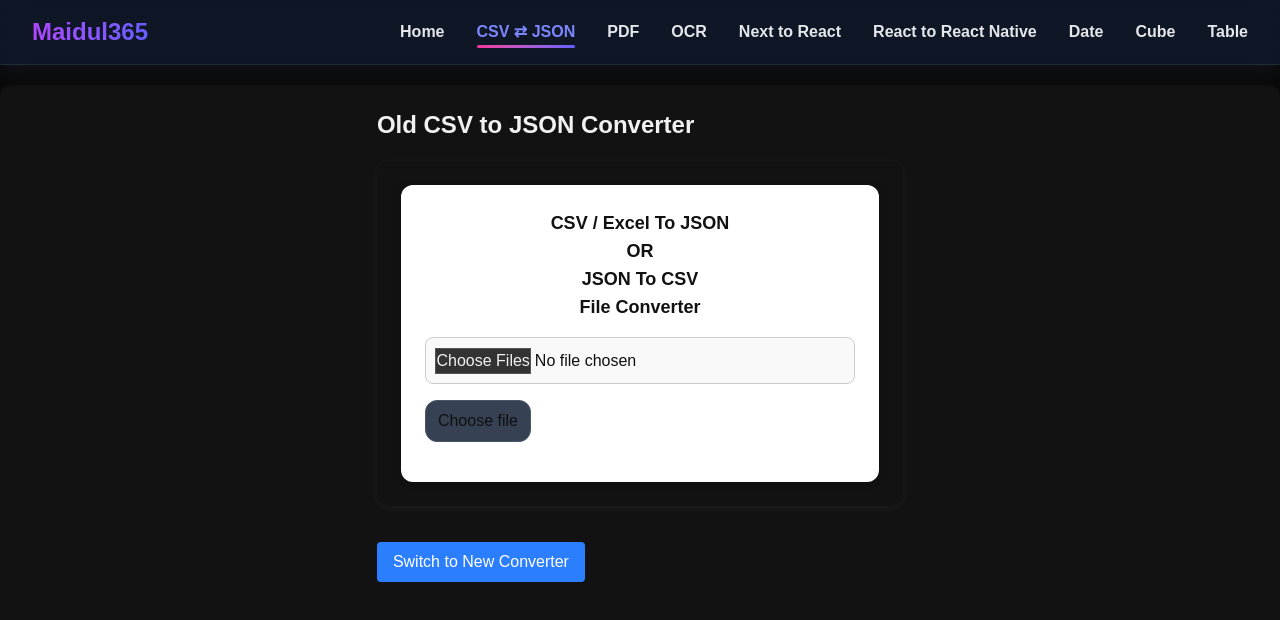
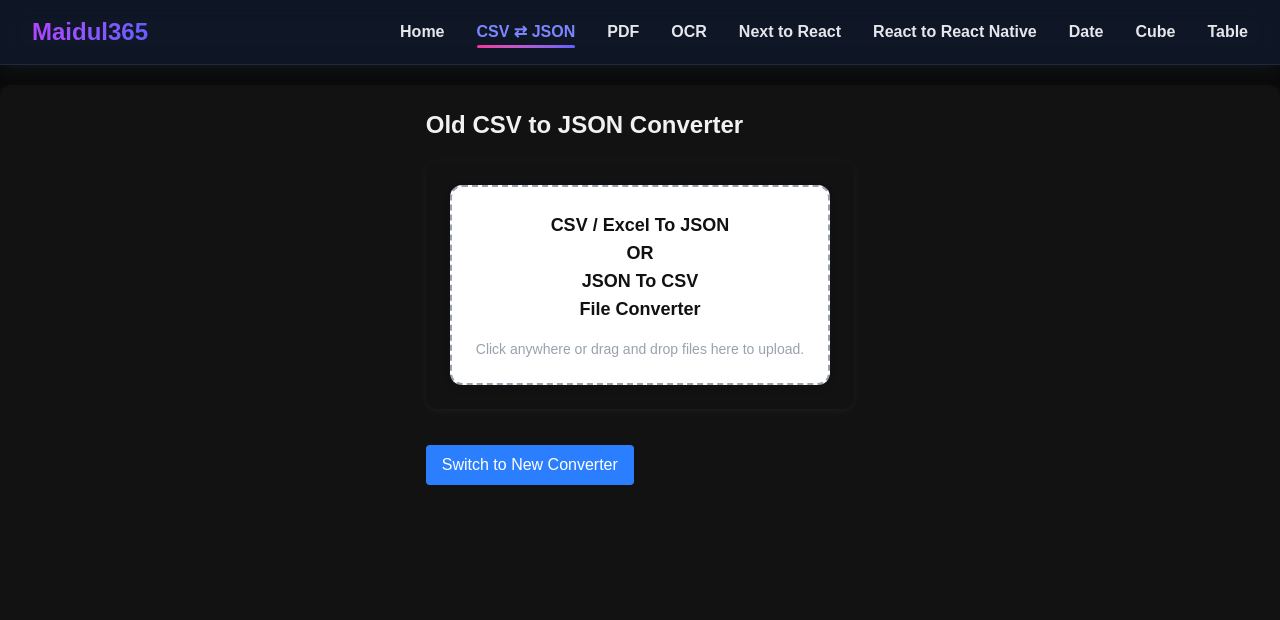
Before and after one commit to ultimate365/maidul365, a Next.js app: page /csvToJson in a window 1280 px wide. Both pictures are taken after a click on the button "Switch to Old Converter". Shown: the top 620 px of the page. Built offline with nearby package versions, Linux system fonts and the light colour scheme.

Commit message:
Updated Footer

```diff
--- a/app/csvToJson/CSV2JSON.jsx
+++ b/app/csvToJson/CSV2JSON.jsx
@@ -9,6 +9,7 @@ export default function CSV2JSON() {
   const inputRef = useRef(null);
   const dropRef = useRef(null);
 
+  const justDropped = useRef(false);
   const onPickFiles = (event) => {
     const selectedFiles = Array.from(event.target.files);
     handleFile(selectedFiles);
@@ -61,7 +62,11 @@ export default function CSV2JSON() {
     e.preventDefault();
     e.stopPropagation();
     const dropped = Array.from(e.dataTransfer.files || []);
+    justDropped.current = true;
     handleFile(dropped);
+    setTimeout(() => {
+      justDropped.current = false;
+    }, 200);
   };
   const onPaste = useCallback(async (e) => {
     const items = e.clipboardData?.items;
@@ -73,6 +78,7 @@ export default function CSV2JSON() {
   }, []);
 
   const downloadFile = (data, fileName, fileType) => {
+    try {
       const blob = new Blob([data], { type: fileType });
       const url = URL.createObjectURL(blob);
       const a = document.createElement("a");
@@ -80,7 +86,12 @@ export default function CSV2JSON() {
       a.download = fileName;
       a.click();
       a.remove();
-    inputRef.current.value = "";
+      URL.revokeObjectURL(url);
+      setTimeout(() => resetFileInput(), 100);
+    } catch (error) {
+      toast.error("Download failed.");
+      console.error(error);
+    }
   };
 
   const convertFile = (fileContent, fileName, extension) => {
@@ -106,7 +117,8 @@ export default function CSV2JSON() {
             )
             .map((row) => {
               const cleanedRow = {};
-              for (const key in row) {
+              const sortedKeys = Object.keys(row).sort();
+              for (const key of sortedKeys) {
                 if (
                   !isNaN(row[key]) &&
                   row[key].length >= 7 &&
@@ -170,7 +182,13 @@ export default function CSV2JSON() {
     <div className="container my-5">
       <div
         ref={dropRef}
-        className="container-main bg-white text-gray-900 dark:bg-gray-900 dark:text-gray-100 p-6 rounded-xl shadow-md transition-colors"
+        className="container-main text-center p-8 border-2 border-dashed border-gray-400 rounded-xl cursor-pointer hover:border-blue-500 hover:bg-gray-50 dark:hover:bg-gray-800 transition-all"
+        onClick={() => {
+          if (justDropped.current) {
+            return;
+          }
+          inputRef.current?.click();
+        }}
       >
         <h3 className="text-lg font-semibold mb-4 text-center">
           CSV / Excel To JSON <br /> OR <br /> JSON To CSV <br /> File Converter
@@ -178,18 +196,15 @@ export default function CSV2JSON() {
         <input
           type="file"
           id="fileInput"
-          className="form-control w-full p-2 rounded border border-gray-300 dark:border-gray-700 bg-gray-50 dark:bg-gray-800 text-gray-900 dark:text-gray-100"
           accept=".csv,.json,.xlsx,.xls"
           onChange={onPickFiles}
           multiple
           ref={inputRef}
+          hidden
         />
-        <button
-          onClick={() => inputRef.current?.click()}
-          className="my-4 px-3 py-2 rounded-xl border border-gray-600 bg-gray-700 hover:bg-gray-600"
-        >
-          Choose file
-        </button>
+        <p className="text-gray-400 text-sm mt-4">
+          Click anywhere or drag and drop files here to upload.
+        </p>
       </div>
       <Tooltip anchorSelect=".container-main" place="top">
         Please upload or drag & drop only .csv, .json, or .xlsx/.xls files
--- a/app/csvToJson/FileConverter.jsx
+++ b/app/csvToJson/FileConverter.jsx
@@ -11,6 +11,7 @@ export default function FileConverter() {
   const [conversionData, setConversionData] = useState(null);
   const [conversionFileName, setConversionFileName] = useState("");
   const dropRef = useRef(null);
+  const justDropped = useRef(false);
 
   // --- flatten JSON -> rows (only if it matches nested format) ---
   const flattenData = (data) => {
@@ -75,7 +76,8 @@ export default function FileConverter() {
 
   const cleanRow = (row) => {
     const cleanedRow = {};
-    for (const key in row) {
+    const sortedKeys = Object.keys(row).sort();
+    for (const key of sortedKeys) {
       let value = row[key];
       if (typeof value === "number") {
         const strValue = value.toString();
@@ -220,11 +222,11 @@ export default function FileConverter() {
       handleError("Conversion error", error);
     } finally {
       setShowFormatDialog(false);
-      resetFileInput();
     }
   };
 
   const downloadFile = (data, fileName, fileType) => {
+    try {
       const blob = new Blob([data], { type: fileType });
       const url = URL.createObjectURL(blob);
       const a = document.createElement("a");
@@ -232,7 +234,21 @@ export default function FileConverter() {
       a.download = fileName;
       a.click();
       URL.revokeObjectURL(url);
-    ref.current.value = "";
+
+      // Prevent the container's onClick from opening the file input
+      // (a click may follow the drop/release and trigger the input).
+      justDropped.current = true;
+      setTimeout(() => {
+        justDropped.current = false;
+      }, 500);
+
+      // Reset after a short delay to allow the download to start
+      setTimeout(() => {
+        resetFileInput();
+      }, 100);
+    } catch (error) {
+      handleError("Download failed", error);
+    }
   };
 
   const resetFileInput = () => {
@@ -247,12 +263,24 @@ export default function FileConverter() {
     resetFileInput();
   };
 
-  const onDrop = useCallback((e) => {
+  const handleCancel = () => {
+    setShowFormatDialog(false);
+    resetFileInput();
+  };
+
+  const onDrop = useCallback(
+    (e) => {
       e.preventDefault();
       e.stopPropagation();
+      justDropped.current = true;
       const dropped = Array.from(e.dataTransfer.files || []);
       handleFiles(dropped);
-  }, []);
+      setTimeout(() => {
+        justDropped.current = false;
+      }, 200);
+    },
+    [handleFiles]
+  );
 
   useEffect(() => {
     const el = dropRef.current;
@@ -272,7 +300,16 @@ export default function FileConverter() {
   }, [onDrop]);
 
   return (
-    <div ref={dropRef} className="max-w-6xl mx-auto my-12 px-4">
+    <div
+      ref={dropRef}
+      className="max-w-6xl mx-auto my-12 px-4 py-8 border-2 border-dashed border-gray-400 rounded-xl cursor-pointer hover:border-blue-500 hover:bg-gray-50 dark:hover:bg-gray-800 transition-all"
+      onClick={() => {
+        if (justDropped.current) {
+          return;
+        }
+        ref.current?.click();
+      }}
+    >
       <div className="container-main text-center">
         <h3 className="text-2xl font-semibold leading-relaxed mb-6">
           File Converter with Format Selection
@@ -282,14 +319,14 @@ export default function FileConverter() {
         <input
           type="file"
           id="fileInput"
-          className="block w-full rounded-md border border-gray-600 bg-gray-900 p-2 text-sm text-white placeholder-gray-400 shadow-sm focus:border-blue-500 focus:ring focus:ring-blue-400"
           accept=".csv,.json,.xlsx,.xls"
           onChange={handleFileUpload}
           multiple
           ref={ref}
+          hidden
         />
         <p className="text-gray-400 text-sm mt-4">
-          Or drag and drop files here.
+          Click anywhere or drag and drop files here to upload.
         </p>
       </div>
 
@@ -312,13 +349,7 @@ export default function FileConverter() {
               </button>
             </div>
             <div className="modal-buttons">
-              <button
-                className="btn-cancel"
-                onClick={() => {
-                  setShowFormatDialog(false);
-                  resetFileInput();
-                }}
-              >
+              <button className="btn-cancel" onClick={handleCancel}>
                 Cancel
               </button>
             </div>
```
Lines whose indentation alone changed are shown as unchanged.
